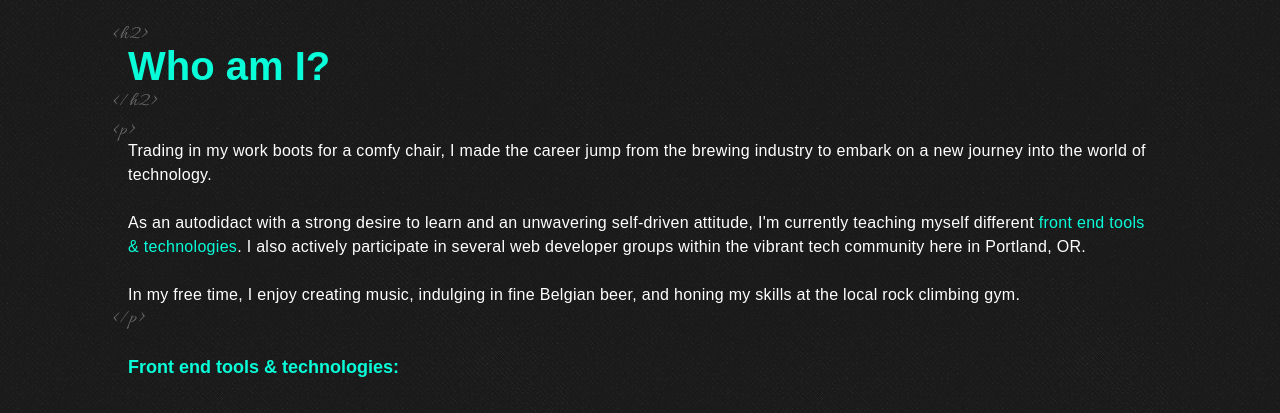
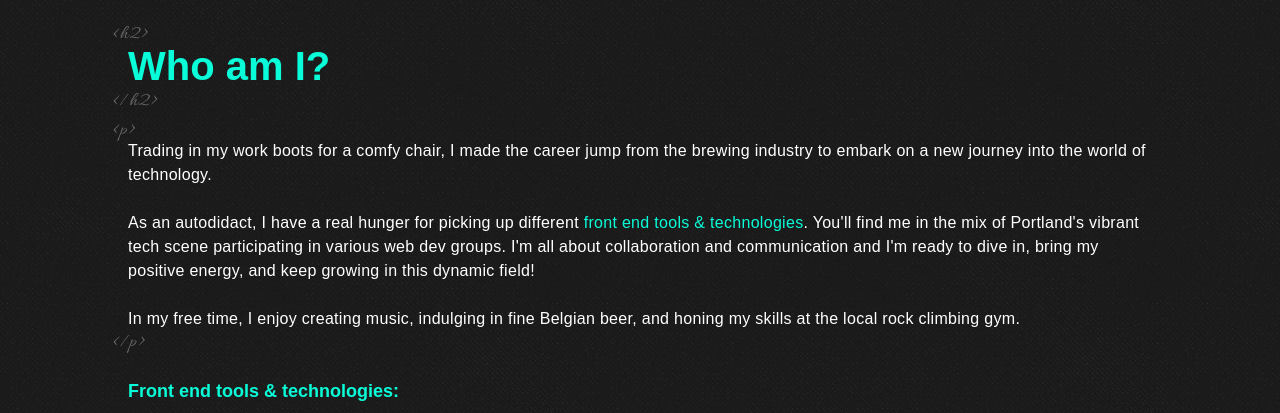
Before and after one commit to StuvaScript/portfolio, a plain HTML site: page index.html in a window 1280 px wide. Shown: the part 757-1170 px from the top of the page. Drawn offline with Linux system fonts and the light colour scheme.

Commit message:
Update index.html

```diff
--- a/index.html
+++ b/index.html
@@ -37,11 +37,7 @@
         technology.
         <br />
         <br />
-        As an autodidact with a strong desire to learn and an unwavering
-        self-driven attitude, I'm currently teaching myself different
-        <span class="accent">front end tools & technologies</span>. I also
-        actively participate in several web developer groups within the vibrant
-        tech community here in Portland, OR.
+        As an autodidact, I have a real hunger for picking up different <span class="accent">front end tools & technologies</span>. You'll find me in the mix of Portland's vibrant tech scene participating in various web dev groups. I'm all about collaboration and communication and I'm ready to dive in, bring my positive energy, and keep growing in this dynamic field!
         <!-- TODO I want to include a short funny sentence or two about a bold achievement or anything from my past that could maybe be relatable to this industry -->
         <br />
         <br />
```
